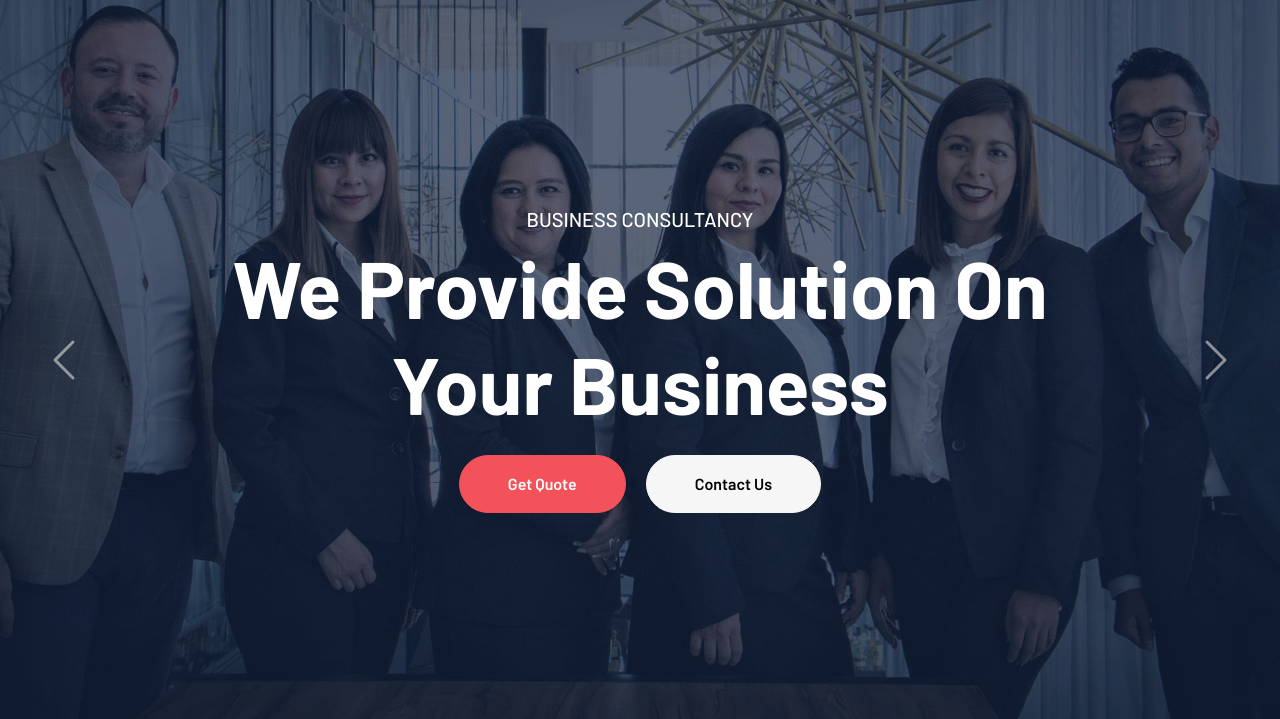
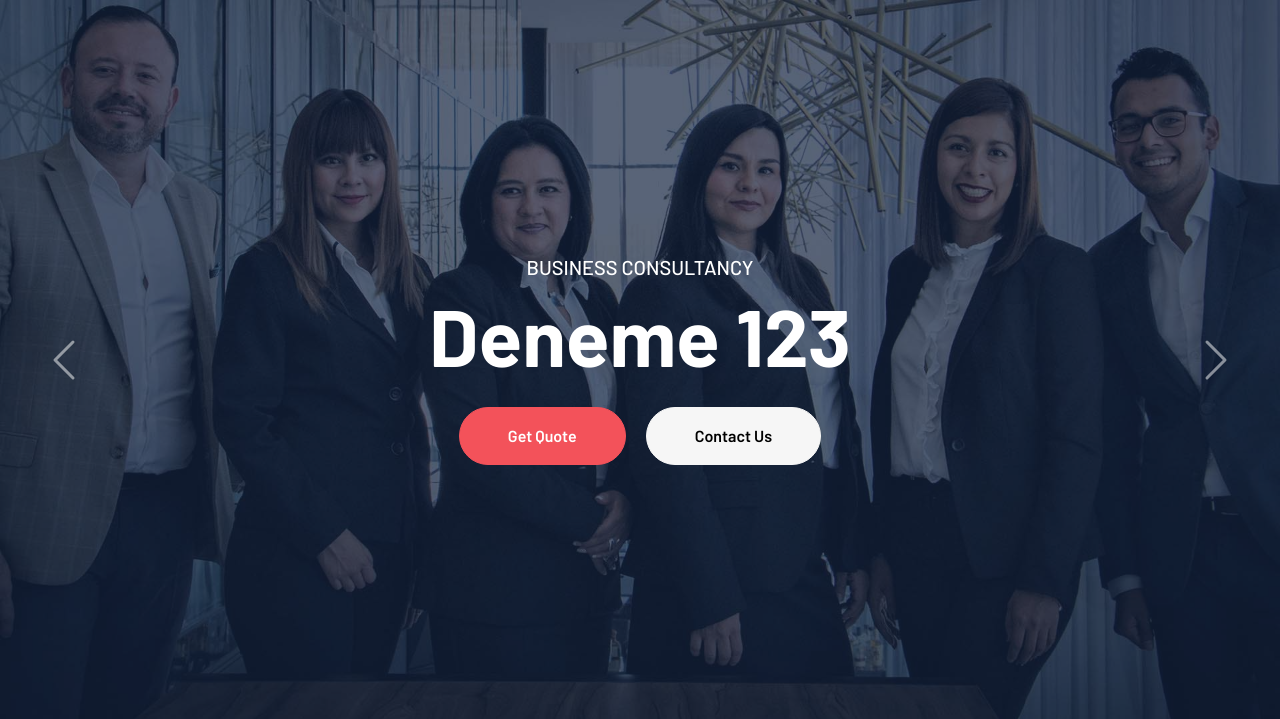
Before and after one commit to ulgerb/consult, a Django app: template appMy/templates/index.html in a window 1280 px wide. Shown: the part 137-856 px from the top of the page. Run offline with Django 3.2, Linux system fonts and the light colour scheme; the template is opened without the code that fills it, so the values that code supplies are empty; some libraries are stand-ins or nearby versions.

Commit message:
Update index.html

```diff
--- a/appMy/templates/index.html
+++ b/appMy/templates/index.html
@@ -13,7 +13,7 @@
                     <div class="carousel-caption d-flex flex-column align-items-center justify-content-center">
                         <div class="p-3" style="max-width: 900px;">
                             <h5 class="text-white text-uppercase">Business Consultancy</h5>
-                            <h1 class="display-1 text-white mb-md-4">We Provide Solution On Your Business</h1>
+                            <h1 class="display-1 text-white mb-md-4">Deneme 123</h1>
                             <a href="#quote" class="btn btn-primary py-md-3 px-md-5 me-3 rounded-pill">Get Quote</a>
                             <a href="{% url 'Contact' %}" class="btn btn-secondary py-md-3 px-md-5 rounded-pill">Contact Us</a>
                         </div>
```
